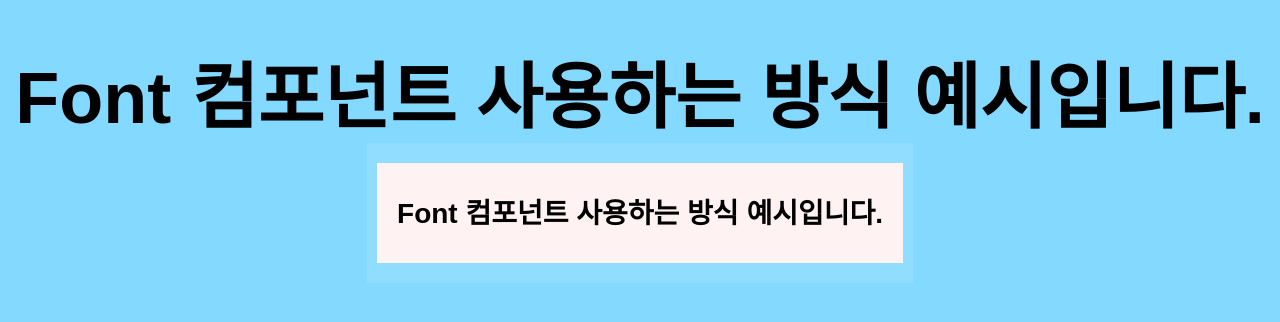
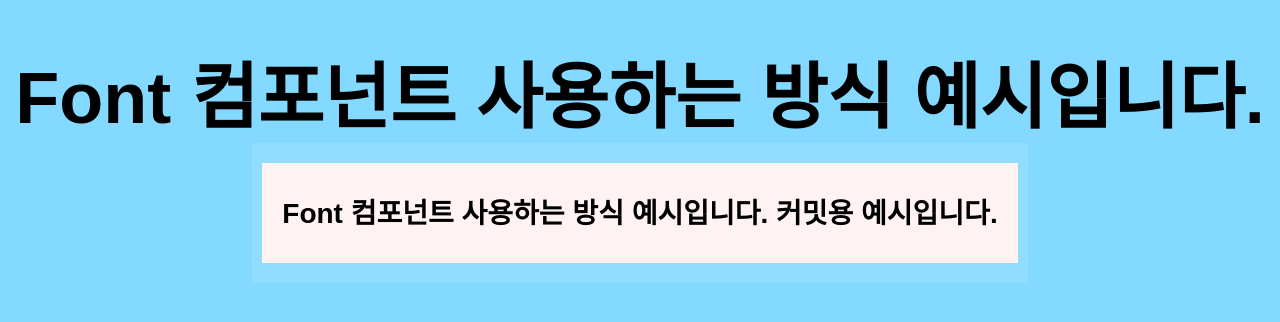
Before and after one commit to team-blaybus-runtime/team-blaybus-runtime_front, a Next.js app: page /workflow in a window 1280 px wide. Shown: the part 582-904 px from the top of the page. Built offline with nearby package versions, Linux system fonts and the light colour scheme.

Commit message:
Feat(low): 예시용 커밋

```diff
--- a/src/app/workflow/page.tsx
+++ b/src/app/workflow/page.tsx
@@ -14,6 +14,7 @@ export default function WorkflowPage() {
         <CenterColumn width="auto" height="100px" bg="red_50" px="20px">
           <Font typo="headline_s" color="red_600">
             Font 컴포넌트 사용하는 방식 예시입니다.
+            커밋용 예시입니다.
           </Font>
         </CenterColumn>
       </Row>
```
